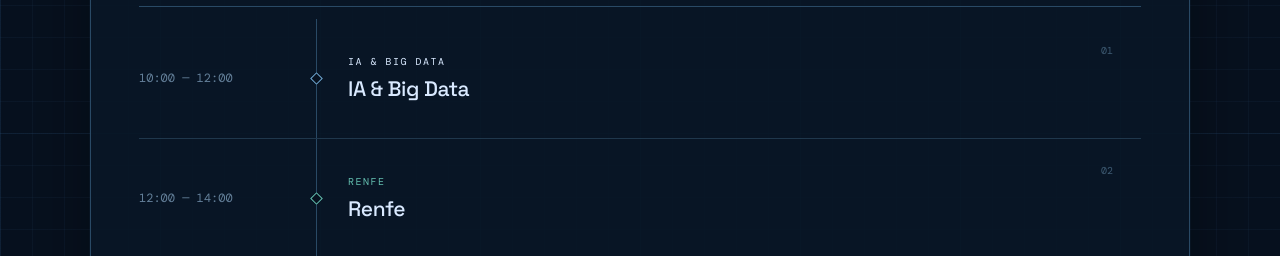
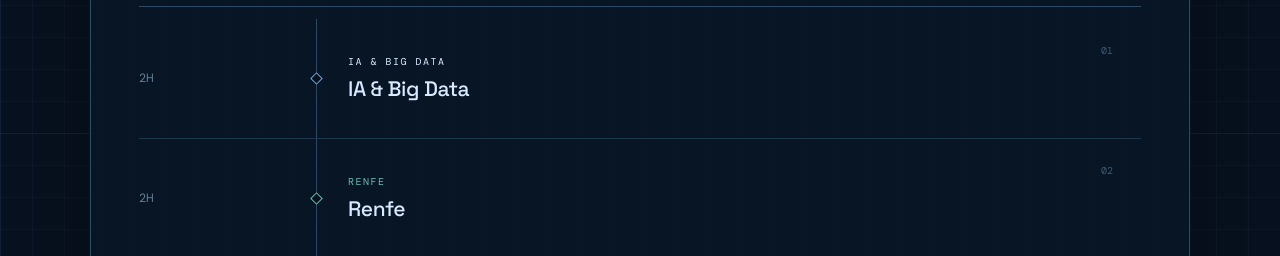
Before and after one commit to DevFabK/HorarioApp, a Vue app: page / in a window 1280 px wide. Shown: the part 347-603 px from the top of the page. Built offline with nearby package versions, Linux system fonts and the light colour scheme.

Commit message:
Preparar bloques para la timeline

```diff
--- a/src/App.vue
+++ b/src/App.vue
@@ -2,8 +2,17 @@
 import { computed, ref } from 'vue'
 import { schedule } from './data/schedule'
 
+/**
+ * Fecha que estamos mostrando actualmente.
+ *
+ * Se mantiene en formato YYYY-MM-DD para poder utilizarla
+ * directamente como clave dentro del horario.
+ */
 const currentDate = ref('2026-10-08')
 
+/**
+ * Nombres de los días de la semana.
+ */
 const dayNames = [
   'DOMINGO',
   'LUNES',
@@ -14,6 +23,9 @@
   'SÁBADO'
 ]
 
+/**
+ * Nombres de los meses del año.
+ */
 const monthNames = [
   'ENERO',
   'FEBRERO',
@@ -29,8 +41,19 @@
   'DICIEMBRE'
 ]
 
+/**
+ * Fecha utilizada como referencia para determinar
+ * qué día se considera "hoy".
+ *
+ * Más adelante se obtendrá automáticamente del sistema.
+ */
 const today = '2026-10-08'
 
+/**
+ * Obtiene la información básica del día que estamos visualizando.
+ *
+ * Devuelve el nombre del día, número, mes y año.
+ */
 const currentDay = computed(() => {
   const [year, month, day] = currentDate.value.split('-')
 
@@ -48,6 +71,12 @@
   }
 })
 
+/**
+ * Obtiene todos los datos del día seleccionado.
+ *
+ * Si no existe información para esa fecha, se considera
+ * un día libre sin bloques programados.
+ */
 const currentDayData = computed(() => {
   return schedule[currentDate.value] || {
     status: 'free',
@@ -55,18 +84,99 @@
   }
 })
 
+/**
+ * Obtiene los bloques planificados para el día seleccionado.
+ */
 const daySchedule = computed(() => {
   return currentDayData.value.blocks
 })
 
+/**
+ * Obtiene el número del día que estamos visualizando.
+ */
 const dayNumber = computed(() => {
   return currentDay.value.date
 })
 
+/**
+ * Comprueba si el día seleccionado coincide con el día actual.
+ */
 const isToday = computed(() => {
   return currentDate.value === today
 })
 
+/**
+ * Convierte una hora en formato HH:MM a minutos.
+ *
+ * Por ejemplo:
+ * 10:30 → 630 minutos.
+ *
+ * Esto nos permitirá realizar cálculos de tiempo
+ * sin depender directamente del formato de la hora.
+ *
+ * @param {string} time - Hora en formato HH:MM.
+ * @returns {number} Hora convertida a minutos.
+ */
+function timeToMinutes(time) {
+  const [hours, minutes] = time.split(':').map(Number)
+
+  return hours * 60 + minutes
+}
+
+/**
+ * Calcula la duración de un bloque que tiene una hora
+ * de inicio y una hora de finalización.
+ *
+ * @param {string} start - Hora de inicio en formato HH:MM.
+ * @param {string} end - Hora de finalización en formato HH:MM.
+ * @returns {number} Duración del bloque en minutos.
+ */
+function getBlockDuration(start, end) {
+  return timeToMinutes(end) - timeToMinutes(start)
+}
+
+/**
+ * Obtiene la duración de cualquier bloque.
+ *
+ * Los bloques de trabajo tienen start y end.
+ * Los bloques de estudio tienen directamente duration.
+ *
+ * @param {Object} block - Bloque del horario.
+ * @returns {number} Duración del bloque en minutos.
+ */
+function getDuration(block) {
+  if (block.duration) {
+    return block.duration
+  }
+
+  return getBlockDuration(block.start, block.end)
+}
+
+/**
+ * Obtiene la etiqueta que se mostrará encima
+ * del nombre del bloque.
+ *
+ * @param {Object} block - Bloque del horario.
+ * @returns {string} Etiqueta del bloque.
+ */
+function getBlockLabel(block) {
+  if (block.category === 'ia') {
+    return 'IA & BIG DATA'
+  }
+
+  if (block.category === 'renfe') {
+    return 'RENFE'
+  }
+
+  return 'TRABAJO'
+}
+
+/**
+ * Cambia el día que estamos visualizando.
+ *
+ * @param {number} amount - Número de días que queremos
+ * avanzar o retroceder.
+ */
 function changeDay(amount) {
   const [year, month, day] = currentDate.value.split('-')
 
@@ -168,7 +278,13 @@
         >
 
           <div class="schedule-time">
-            {{ item.start }} — {{ item.end }}
+            <template v-if="item.start && item.end">
+              {{ item.start }} — {{ item.end }}
+            </template>
+
+            <template v-else>
+              {{ Math.floor(item.duration / 60) }}H
+            </template>
           </div>
 
           <div class="schedule-marker">
@@ -178,13 +294,7 @@
           <div class="schedule-content">
 
             <div class="schedule-label">
-              {{
-                item.category === 'ia'
-                  ? 'IA & BIG DATA'
-                  : item.category === 'renfe'
-                    ? 'RENFE'
-                    : 'TRABAJO'
-              }}
+              {{ getBlockLabel(item) }}
             </div>
 
             <h2>{{ item.title }}</h2>
--- a/src/data/schedule.js
+++ b/src/data/schedule.js
@@ -1,3 +1,17 @@
+/**
+ * Horario planificado para octubre de 2026.
+ *
+ * Cada fecha contiene:
+ * - status: indica si es un día de trabajo o libre.
+ * - blocks: bloques planificados para ese día.
+ *
+ * Los bloques de trabajo tienen una hora concreta porque
+ * conocemos el horario laboral.
+ *
+ * Los bloques de estudio solamente indican su duración.
+ * La aplicación decidirá posteriormente cómo colocarlos
+ * dentro del día.
+ */
 export const schedule = {
   '2026-10-01': {
     status: 'free',
@@ -6,8 +20,7 @@
         id: 'study-ia-2026-10-01',
         type: 'study',
         category: 'ia',
-        start: '10:00',
-        end: '12:00',
+        duration: 120,
         title: 'IA & Big Data',
         completed: false,
         original: true
@@ -16,8 +29,7 @@
         id: 'study-renfe-2026-10-01',
         type: 'study',
         category: 'renfe',
-        start: '12:00',
-        end: '14:00',
+        duration: 120,
         title: 'Renfe',
         completed: false,
         original: true
@@ -32,8 +44,7 @@
         id: 'study-ia-2026-10-02',
         type: 'study',
         category: 'ia',
-        start: '10:00',
-        end: '12:00',
+        duration: 120,
         title: 'IA & Big Data',
         completed: false,
         original: true
@@ -42,8 +53,7 @@
         id: 'study-renfe-2026-10-02',
         type: 'study',
         category: 'renfe',
-        start: '12:00',
-        end: '14:00',
+        duration: 120,
         title: 'Renfe',
         completed: false,
         original: true
@@ -67,8 +77,7 @@
         id: 'study-ia-2026-10-03',
         type: 'study',
         category: 'ia',
-        start: '18:00',
-        end: '19:00',
+        duration: 60,
         title: 'IA & Big Data',
         completed: false,
         original: true
@@ -92,8 +101,7 @@
         id: 'study-renfe-2026-10-04',
         type: 'study',
         category: 'renfe',
-        start: '18:00',
-        end: '19:00',
+        duration: 60,
         title: 'Renfe',
         completed: false,
         original: true
@@ -114,12 +122,11 @@
         original: true
       },
       {
-        id: 'study-ia-2026-10-05',
+        id: 'study-renfe-2026-10-05',
         type: 'study',
-        category: 'ia',
-        start: '18:00',
-        end: '19:00',
-        title: 'IA & Big Data',
+        category: 'renfe',
+        duration: 60,
+        title: 'Renfe',
         completed: false,
         original: true
       }
@@ -133,8 +140,7 @@
         id: 'study-ia-2026-10-06',
         type: 'study',
         category: 'ia',
-        start: '10:00',
-        end: '12:00',
+        duration: 120,
         title: 'IA & Big Data',
         completed: false,
         original: true
@@ -143,8 +149,7 @@
         id: 'study-renfe-2026-10-06',
         type: 'study',
         category: 'renfe',
-        start: '12:00',
-        end: '14:00',
+        duration: 120,
         title: 'Renfe',
         completed: false,
         original: true
@@ -159,8 +164,7 @@
         id: 'study-ia-2026-10-07',
         type: 'study',
         category: 'ia',
-        start: '10:00',
-        end: '12:00',
+        duration: 120,
         title: 'IA & Big Data',
         completed: false,
         original: true
@@ -169,8 +173,7 @@
         id: 'study-renfe-2026-10-07',
         type: 'study',
         category: 'renfe',
-        start: '12:00',
-        end: '14:00',
+        duration: 120,
         title: 'Renfe',
         completed: false,
         original: true
@@ -185,8 +188,7 @@
         id: 'study-ia-2026-10-08',
         type: 'study',
         category: 'ia',
-        start: '10:00',
-        end: '12:00',
+        duration: 120,
         title: 'IA & Big Data',
         completed: false,
         original: true
@@ -195,8 +197,7 @@
         id: 'study-renfe-2026-10-08',
         type: 'study',
         category: 'renfe',
-        start: '12:00',
-        end: '14:00',
+        duration: 120,
         title: 'Renfe',
         completed: false,
         original: true
@@ -220,8 +221,7 @@
         id: 'study-ia-2026-10-09',
         type: 'study',
         category: 'ia',
-        start: '18:00',
-        end: '19:00',
+        duration: 60,
         title: 'IA & Big Data',
         completed: false,
         original: true
@@ -245,8 +245,7 @@
         id: 'study-renfe-2026-10-10',
         type: 'study',
         category: 'renfe',
-        start: '18:00',
-        end: '19:00',
+        duration: 60,
         title: 'Renfe',
         completed: false,
         original: true
@@ -267,12 +266,11 @@
         original: true
       },
       {
-        id: 'study-ia-2026-10-11',
+        id: 'study-renfe-2026-10-11',
         type: 'study',
-        category: 'ia',
-        start: '18:00',
-        end: '19:00',
-        title: 'IA & Big Data',
+        category: 'renfe',
+        duration: 60,
+        title: 'Renfe',
         completed: false,
         original: true
       }
@@ -286,8 +284,7 @@
         id: 'study-ia-2026-10-12',
         type: 'study',
         category: 'ia',
-        start: '10:00',
-        end: '12:00',
+        duration: 120,
         title: 'IA & Big Data',
         completed: false,
         original: true
@@ -296,8 +293,7 @@
         id: 'study-renfe-2026-10-12',
         type: 'study',
         category: 'renfe',
-        start: '12:00',
-        end: '14:00',
+        duration: 120,
         title: 'Renfe',
         completed: false,
         original: true
@@ -312,8 +308,7 @@
         id: 'study-ia-2026-10-13',
         type: 'study',
         category: 'ia',
-        start: '10:00',
-        end: '12:00',
+        duration: 120,
         title: 'IA & Big Data',
         completed: false,
         original: true
@@ -322,8 +317,7 @@
         id: 'study-renfe-2026-10-13',
         type: 'study',
         category: 'renfe',
-        start: '12:00',
-        end: '14:00',
+        duration: 120,
         title: 'Renfe',
         completed: false,
         original: true
@@ -338,8 +332,7 @@
         id: 'study-ia-2026-10-14',
         type: 'study',
         category: 'ia',
-        start: '10:00',
-        end: '12:00',
+        duration: 120,
         title: 'IA & Big Data',
         completed: false,
         original: true
@@ -348,8 +341,7 @@
         id: 'study-renfe-2026-10-14',
         type: 'study',
         category: 'renfe',
-        start: '12:00',
-        end: '14:00',
+        duration: 120,
         title: 'Renfe',
         completed: false,
         original: true
@@ -373,8 +365,7 @@
         id: 'study-ia-2026-10-15',
         type: 'study',
         category: 'ia',
-        start: '18:00',
-        end: '19:00',
+        duration: 60,
         title: 'IA & Big Data',
         completed: false,
         original: true
@@ -398,8 +389,7 @@
         id: 'study-renfe-2026-10-16',
         type: 'study',
         category: 'renfe',
-        start: '18:00',
-        end: '19:00',
+        duration: 60,
         title: 'Renfe',
         completed: false,
         original: true
@@ -423,8 +413,7 @@
         id: 'study-ia-2026-10-17',
         type: 'study',
         category: 'ia',
-        start: '18:00',
-        end: '19:00',
+        duration: 60,
         title: 'IA & Big Data',
         completed: false,
         original: true
@@ -448,8 +437,7 @@
         id: 'study-renfe-2026-10-18',
         type: 'study',
         category: 'renfe',
-        start: '18:00',
-        end: '19:00',
+        duration: 60,
         title: 'Renfe',
         completed: false,
         original: true
@@ -464,8 +452,7 @@
         id: 'study-ia-2026-10-19',
         type: 'study',
         category: 'ia',
-        start: '10:00',
-        end: '12:00',
+        duration: 120,
         title: 'IA & Big Data',
         completed: false,
         original: true
@@ -474,8 +461,7 @@
         id: 'study-renfe-2026-10-19',
         type: 'study',
         category: 'renfe',
-        start: '12:00',
-        end: '14:00',
+        duration: 120,
         title: 'Renfe',
         completed: false,
         original: true
@@ -490,8 +476,7 @@
         id: 'study-ia-2026-10-20',
         type: 'study',
         category: 'ia',
-        start: '10:00',
-        end: '12:00',
+        duration: 120,
         title: 'IA & Big Data',
         completed: false,
         original: true
@@ -500,8 +485,7 @@
         id: 'study-renfe-2026-10-20',
         type: 'study',
         category: 'renfe',
-        start: '12:00',
-        end: '14:00',
+        duration: 120,
         title: 'Renfe',
         completed: false,
         original: true
@@ -525,8 +509,7 @@
         id: 'study-ia-2026-10-21',
         type: 'study',
         category: 'ia',
-        start: '15:40',
-        end: '16:40',
+        duration: 60,
         title: 'IA & Big Data',
         completed: false,
         original: true
@@ -550,8 +533,7 @@
         id: 'study-renfe-2026-10-22',
         type: 'study',
         category: 'renfe',
-        start: '18:00',
-        end: '19:00',
+        duration: 60,
         title: 'Renfe',
         completed: false,
         original: true
@@ -575,8 +557,7 @@
         id: 'study-ia-2026-10-23',
         type: 'study',
         category: 'ia',
-        start: '18:00',
-        end: '19:00',
+        duration: 60,
         title: 'IA & Big Data',
         completed: false,
         original: true
@@ -600,8 +581,7 @@
         id: 'study-renfe-2026-10-24',
         type: 'study',
         category: 'renfe',
-        start: '18:00',
-        end: '19:00',
+        duration: 60,
         title: 'Renfe',
         completed: false,
         original: true
@@ -616,8 +596,7 @@
         id: 'study-ia-2026-10-25',
         type: 'study',
         category: 'ia',
-        start: '10:00',
-        end: '12:00',
+        duration: 120,
         title: 'IA & Big Data',
         completed: false,
         original: true
@@ -626,8 +605,7 @@
         id: 'study-renfe-2026-10-25',
         type: 'study',
         category: 'renfe',
-        start: '12:00',
-        end: '14:00',
+        duration: 120,
         title: 'Renfe',
         completed: false,
         original: true
@@ -642,8 +620,7 @@
         id: 'study-ia-2026-10-26',
         type: 'study',
         category: 'ia',
-        start: '10:00',
-        end: '12:00',
+        duration: 120,
         title: 'IA & Big Data',
         completed: false,
         original: true
@@ -652,8 +629,7 @@
         id: 'study-renfe-2026-10-26',
         type: 'study',
         category: 'renfe',
-        start: '12:00',
-        end: '14:00',
+        duration: 120,
         title: 'Renfe',
         completed: false,
         original: true
@@ -677,8 +653,7 @@
         id: 'study-ia-2026-10-27',
         type: 'study',
         category: 'ia',
-        start: '18:00',
-        end: '19:00',
+        duration: 60,
         title: 'IA & Big Data',
         completed: false,
         original: true
@@ -702,8 +677,7 @@
         id: 'study-renfe-2026-10-28',
         type: 'study',
         category: 'renfe',
-        start: '18:00',
-        end: '19:00',
+        duration: 60,
         title: 'Renfe',
         completed: false,
         original: true
@@ -724,12 +698,11 @@
         original: true
       },
       {
-        id: 'study-ia-2026-10-29',
+        id: 'study-renfe-2026-10-29',
         type: 'study',
-        category: 'ia',
-        start: '18:00',
-        end: '19:00',
-        title: 'IA & Big Data',
+        category: 'renfe',
+        duration: 60,
+        title: 'Renfe',
         completed: false,
         original: true
       }
@@ -743,8 +716,7 @@
         id: 'study-ia-2026-10-30',
         type: 'study',
         category: 'ia',
-        start: '10:00',
-        end: '12:00',
+        duration: 120,
         title: 'IA & Big Data',
         completed: false,
         original: true
@@ -753,8 +725,7 @@
         id: 'study-renfe-2026-10-30',
         type: 'study',
         category: 'renfe',
-        start: '12:00',
-        end: '14:00',
+        duration: 120,
         title: 'Renfe',
         completed: false,
         original: true
@@ -769,8 +740,7 @@
         id: 'study-ia-2026-10-31',
         type: 'study',
         category: 'ia',
-        start: '10:00',
-        end: '12:00',
+        duration: 120,
         title: 'IA & Big Data',
         completed: false,
         original: true
@@ -779,8 +749,7 @@
         id: 'study-renfe-2026-10-31',
         type: 'study',
         category: 'renfe',
-        start: '12:00',
-        end: '14:00',
+        duration: 120,
         title: 'Renfe',
         completed: false,
         original: true
```
